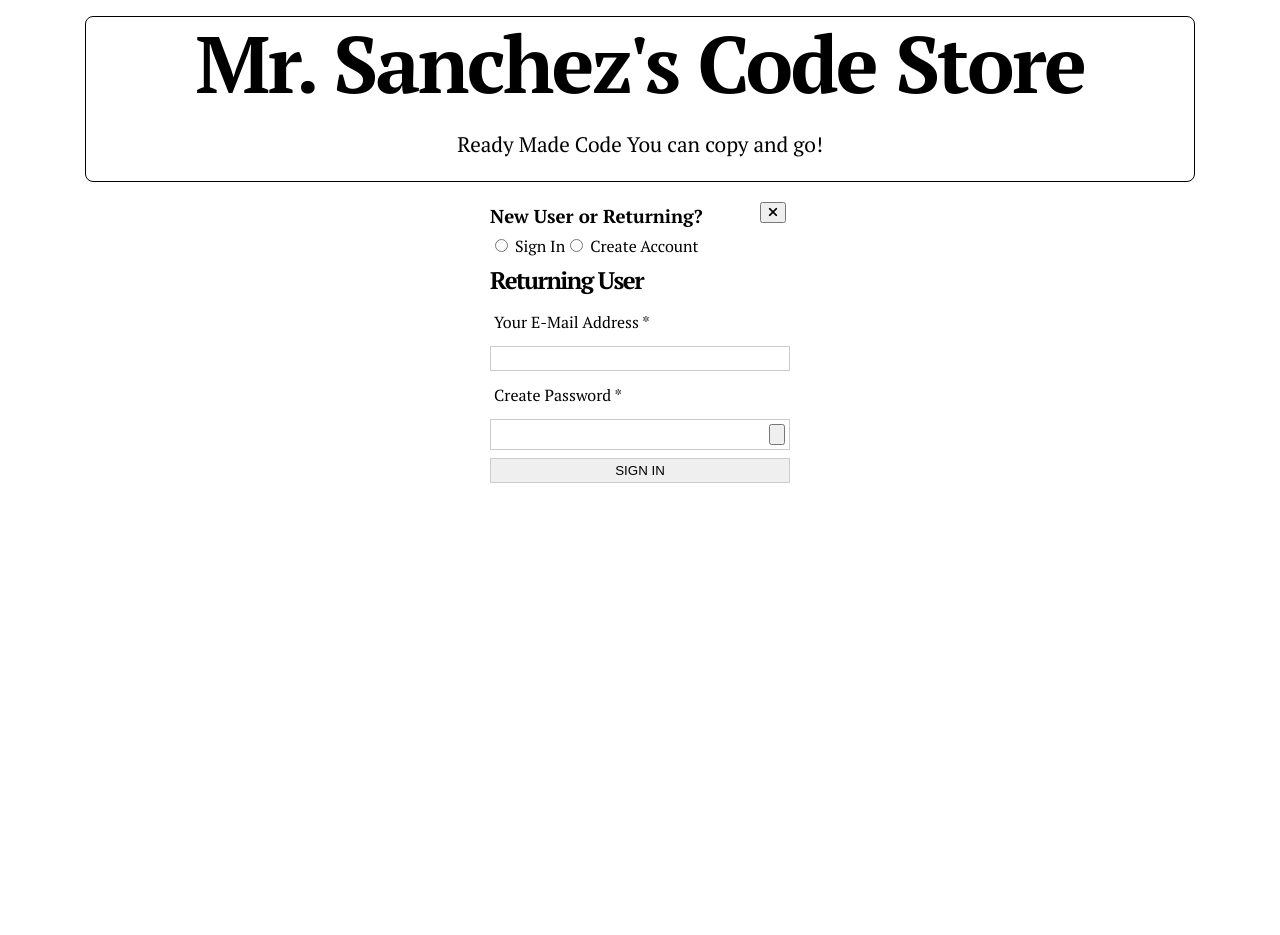
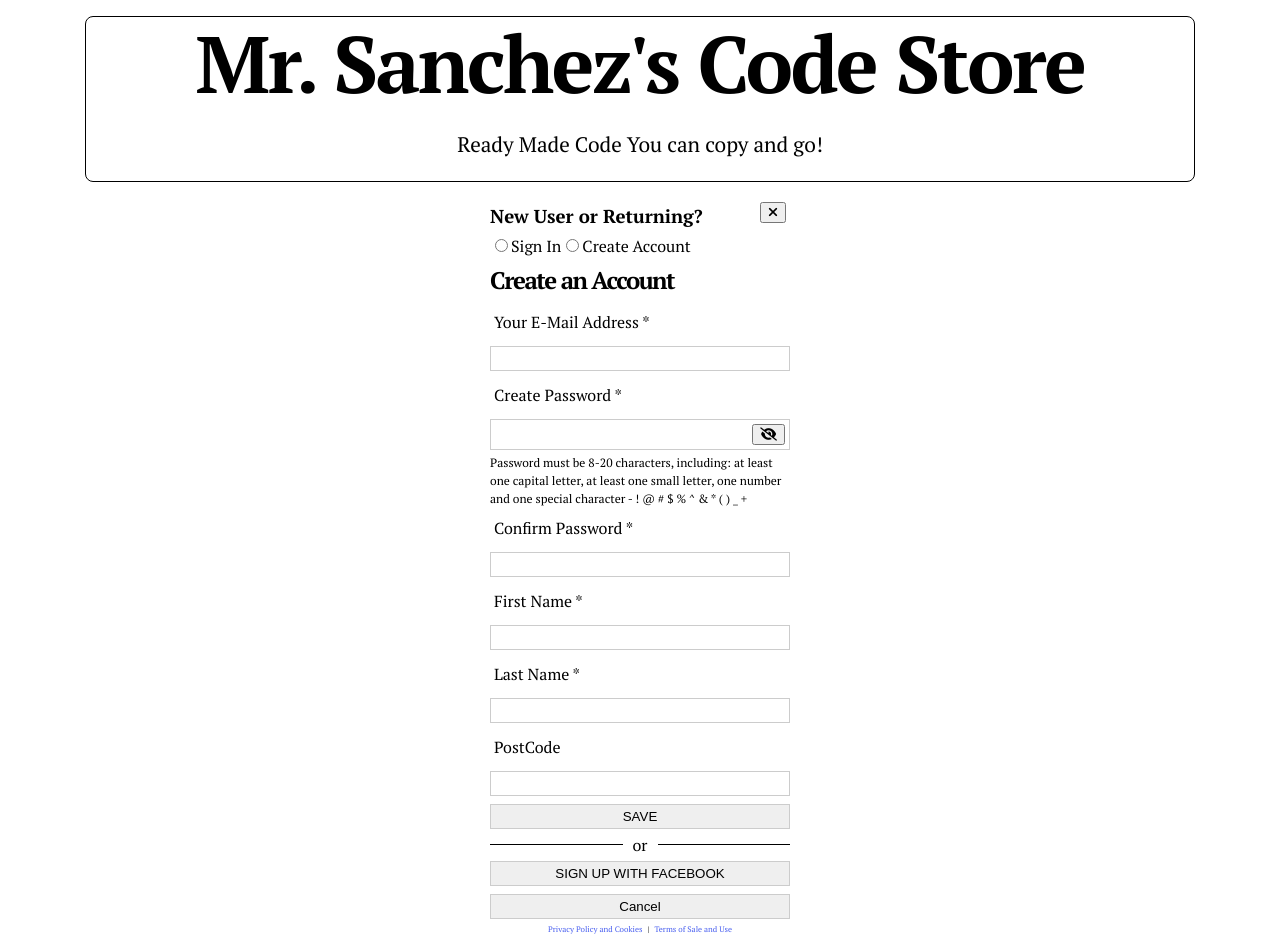
Before and after one commit to mikesz88/code-commerce, a React (Create React App) app: page / in a window 1280 px wide. Before the commit the page ends 800 px from the top, so only its background shows below. Built offline with nearby package versions, Linux system fonts and the light colour scheme.

Commit message:
email, password,name, postCode logic done on Login Comp

```diff
--- a/src/components/Login.jsx
+++ b/src/components/Login.jsx
@@ -1,11 +1,34 @@
+/*
+1. Create the Code for the error messages
+2. On submit I need to store the user on to the Commerce State User & change component to cart
+3. Create the logic for signing in
+4. error message for email if already existed
+5. Make a firstName and LastName function to show diff error messages.
+6. Show a broad message on teh top above email address to show that there are error messages.
+6. CSS to show the UI from the mock up
+*/
+
 import React from "react";
 import s from "../components/Login.module.css";
+
+const INIT_CARD = {
+  password: '',
+  confirmPassword: '',
+  firstName: '',
+  lastName: '',
+  postCode: '',
+  email: ''
+}
 
 class Login extends React.Component {
   constructor(props) {
     super(props);
     this.state = {
-      eye: undefined,
+      eye: false,
+      revealPassword: 'password',
+      userType: 'newUser',
+      newUser: INIT_CARD,
+      error: {}
     };
   }
 
@@ -17,9 +40,127 @@ class Login extends React.Component {
     });
   };
 
+  checkErrorBeforeSave = () => {
+    const { newUser, error } = this.state;
+    let errorValue = {};
+    let isError = false;
+    Object.keys(newUser).forEach(val => {
+      let checkError = val;
+      if (!newUser[val].length || error[checkError]) {
+        error[checkError]
+        ? errorValue = { ...errorValue, [checkError]: error[checkError]}
+        : errorValue = { ...errorValue, [checkError]: 'Required'};
+        isError = true;
+    }
+    });
+    this.setState({ error: errorValue });
+    return isError;
+  }
+
   handleSubmit = (e) => {
     e.preventDefault();
+    const errorCheck = this.checkErrorBeforeSave();
+    if (!errorCheck) {
+        this.setState({
+          newUser: INIT_CARD,
+        });
+    }
   };
+
+  handleInputData = e => {
+    this.setState(prevState => ({
+      newUser: {
+        ...prevState.newUser,
+        [e.target.name]: e.target.value
+      }
+    }))
+  }
+
+  backToStore = () => {
+    this.setState({
+      newUser: INIT_CARD
+    })
+  }
+
+  eyeFlip = () => {
+    const eyeButton = document.getElementById('newUserPassword');
+    if (!this.state.eye) {
+        eyeButton.innerHTML = '<i class="fas fa-eye"></i>';
+        this.setState({
+          eye: true,
+          revealPassword: 'text'
+        });
+      } else {
+        eyeButton.innerHTML = '<i class="fas fa-eye-slash"></i>';
+        this.setState({
+          eye: false,
+          revealPassword: 'password'
+        });
+      }
+  }
+
+  lettersOnlyCheck = value => {
+    const letterRegex = /^[A-Za-z]+((\s)?((\'|\-|\.)?([A-Za-z])+))*$/gi;
+    const error = letterRegex.test(value);
+    return !error ? 'Must be letters Only' : undefined;
+  }
+
+  postCodeCheck = value => {
+    const postalCodeRegex = /^\d{5}$/;
+    const error = postalCodeRegex.test(value);
+    return !error ? 'Must be a 5 digit ZIP Code' : undefined;
+  }
+
+  passwordMatchCheck = value =>
+  !(value === this.state.newUser.password)
+  ? 'This does not match your password above.'
+  : undefined;
+
+  passwordValidationCheck = value => {
+    const passwordRegex = /^(?=.*\d)(?=.*[a-z])(?=.*[A-Z])(?=.*[a-zA-Z]).{8,20}$/gm;
+    const error = passwordRegex.test(value);
+    return !error ? 'This does not fit the requirement. Try again!' : undefined;
+  }
+
+  emailCheck = value => {
+    const emailRegex = /^([A-Za-z0-9_\-\.])+\@([A-Za-z0-9_\-\.])+\.([A-Za-z]{2,4})$/;
+    const error = emailRegex.test(value);
+    return !error ? 'This is not a proper email. Try again!' : undefined;
+  }
+
+  handleValidations = (target, value) => {
+    let errorText;
+    switch (target) {
+      case 'email':
+        errorText = this.emailCheck(value);
+        this.setState(prevState => ({  error: {    ...prevState.error,    email: errorText }}))
+        break;
+      case 'password':
+        errorText = this.passwordValidationCheck(value);
+        this.setState(prevState => ({  error: {    ...prevState.error,    password: errorText }}))
+        break;
+      case 'confirmPassword':
+        errorText = this.passwordMatchCheck(value);
+        this.setState(prevState => ({  error: {    ...prevState.error,    confirmPassword: errorText }}))
+        break;
+      case 'firstName':
+        errorText = this.lettersOnlyCheck(value);
+        this.setState(prevState => ({  error: {    ...prevState.error,    firstName: errorText }}))
+        break;
+      case 'lastName':
+        errorText = this.lettersOnlyCheck(value);
+        this.setState(prevState => ({  error: {    ...prevState.error,    lastName: errorText }}))
+        break;
+      case 'postCode':
+        errorText = this.postCodeCheck(value);
+        this.setState(prevState => ({  error: {    ...prevState.error,    postCode: errorText }}))
+        break;
+      default:
+        break;
+    }
+  }
+
+  handleBlur = e => this.handleValidations(e.target.name, e.target.value);
 
   newUser = () => {
     return (
@@ -29,18 +170,26 @@ class Login extends React.Component {
         <input
           className={`${s.input} ${s.marginAndPadding}`}
           type="email"
-          name="userName"
-          id="userName"
+          name="email"
+          id="email"
+          autoComplete="off"
+          value={this.state.newUser && this.state.newUser.email}
+          onChange={this.handleInputData}
+          onBlur={this.handleBlur}
         />
         <label className={s.marginAndPadding}>Create Password *</label>
         <div className={`${s.passwordWithEye} ${s.marginAndPadding}`}>
           <input
+            id="revealPassword"
             className={`${s.deleteBorder}`}
-            type="password"
+            type={this.state.revealPassword}
             name="password"
-            id="password"
+            autoComplete="off"
+            value={this.state.newUser && this.state.newUser.password}
+            onChange={this.handleInputData}
+            onBlur={this.handleBlur}
           />
-          <input type="button" value={this.state.eye} onChange={this.eye} />{" "}
+          <button id="newUserPassword" type="button" onClick={this.eyeFlip}><i className="fas fa-eye-slash"></i></button>
           {/* function needed for eye flip */}
         </div>
         <p className={`${s.finePrint}`}>
@@ -54,6 +203,10 @@ class Login extends React.Component {
           type="password"
           name="confirmPassword"
           id="confirmPassword"
+          autoComplete="off"
+          value={this.state.newUser && this.state.newUser.confirmPassword}
+          onChange={this.handleInputData}
+          onBlur={this.handleBlur}
         />
         <label className={s.marginAndPadding}>First Name *</label>
         <input
@@ -61,6 +214,9 @@ class Login extends React.Component {
           type="text"
           name="firstName"
           id="firstName"
+          value={this.state.newUser && this.state.newUser.firstName}
+          onChange={this.handleInputData}
+          onBlur={this.handleBlur}
         />
         <label className={s.marginAndPadding}>Last Name *</label>
         <input
@@ -68,6 +224,10 @@ class Login extends React.Component {
           type="text"
           name="lastName"
           id="lastName"
+          autoComplete="off"
+          value={this.state.newUser && this.state.newUser.lastName}
+          onChange={this.handleInputData}
+          onBlur={this.handleBlur}
         />
         <label className={s.marginAndPadding}>PostCode</label>
         <input
@@ -75,6 +235,10 @@ class Login extends React.Component {
           type="number"
           name="postCode"
           id="postCode"
+          autoComplete="off"
+          value={this.state.newUser && this.state.newUser.postCode}
+          onChange={this.handleInputData}
+          onBlur={this.handleBlur}
         />
         <button className={`${s.input} ${s.marginAndPadding}`} type="submit">
           SAVE
@@ -119,7 +283,7 @@ class Login extends React.Component {
             name="password"
             id="password"
           />
-          <input type="button" value={this.state.eye} onChange={this.eye} />{" "}
+          <input type="button" value={this.state.eye} onClick={this.eyeFlip} />{" "}
           {/* function needed for eye flip */}
         </div>
         <button className={`${s.input} ${s.marginAndPadding}`} type="submit">
@@ -147,7 +311,7 @@ class Login extends React.Component {
                 value="signIn"
                 id="signIn"
                 onChange={this.handleRadioButton}
-              />{" "}
+              />
               Sign In
               <input
                 type="radio"
@@ -155,7 +319,7 @@ class Login extends React.Component {
                 value="newUser"
                 id="newUser"
                 onChange={this.handleRadioButton}
-              />{" "}
+              />
               Create Account
             </div>
           </div>
```
